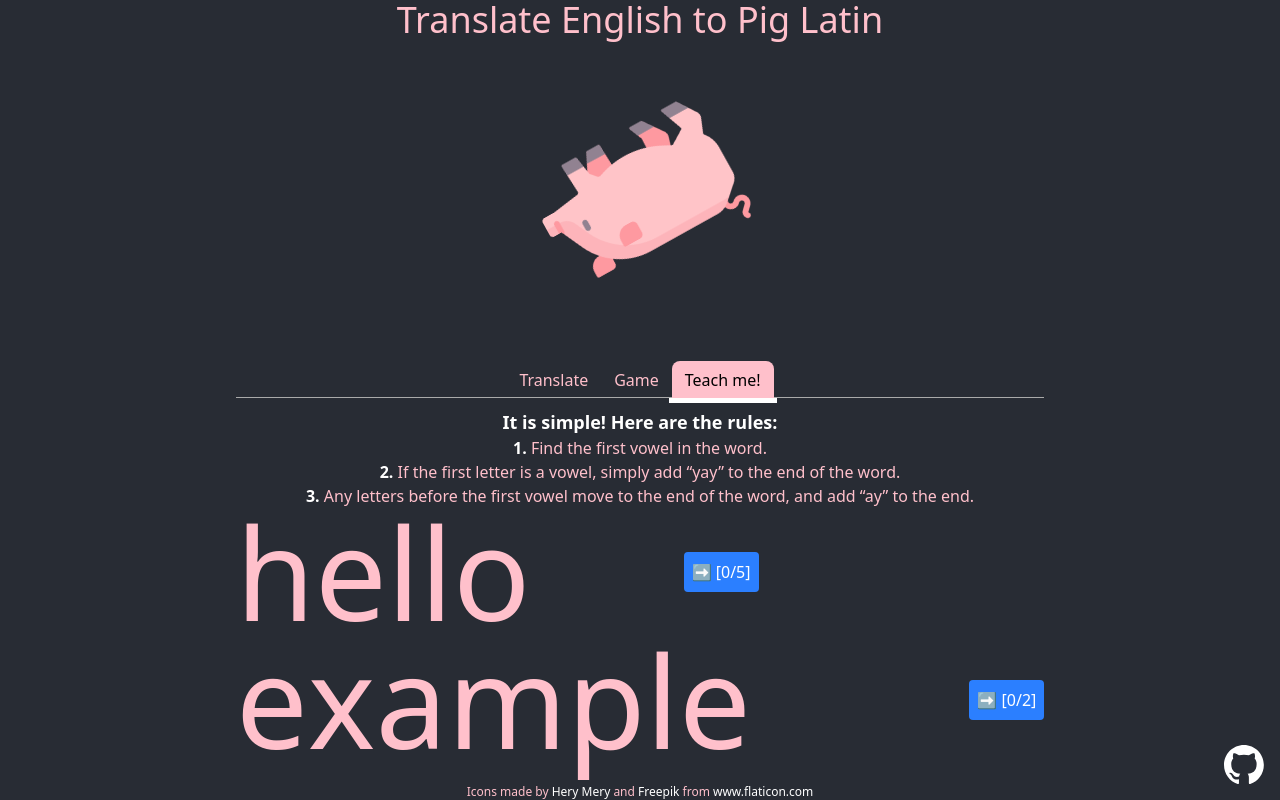
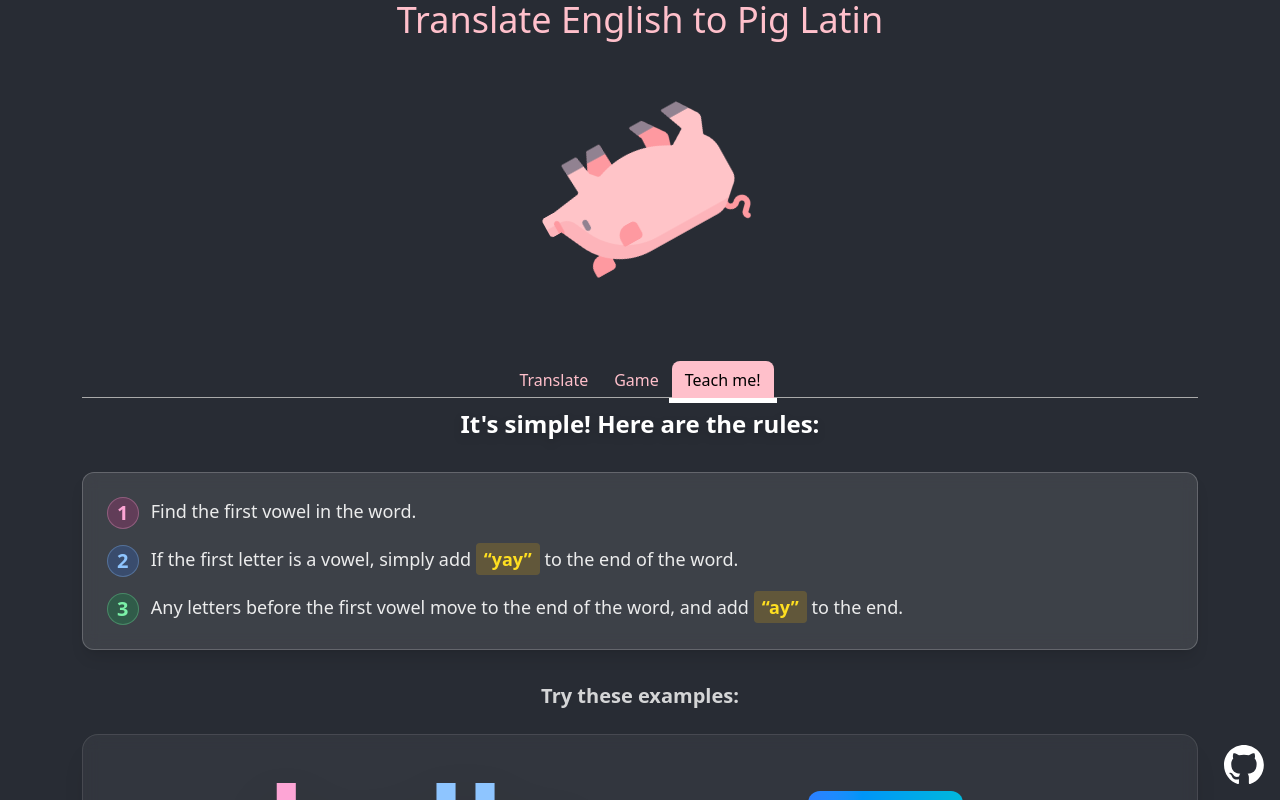
Before and after one commit to justinmcbride/react-pig-latin-translator, a Next.js app: page / in a window 1280 px wide. Both pictures are taken after a click on the tab "Teach me!". Shown: the top 800 px of the page. Built offline with nearby package versions, Linux system fonts and the light colour scheme.

Commit message:
teach me improvements

```diff
--- a/src/components/StepThroughWord.tsx
+++ b/src/components/StepThroughWord.tsx
@@ -164,42 +164,62 @@ const StepThroughWord = ({ originalWord }: StepThroughWordProps) => {
   }, [resetAnimations]);
 
   return (
-    <div className="flex flex-row gap-4 items-center">
+    <div className="bg-white/5 backdrop-blur-sm rounded-2xl p-8 border border-white/10 shadow-xl">
+      <div className="flex flex-col lg:flex-row gap-6 items-center justify-center">
         <div ref={scope} className="relative">
-        <div className="flex flex-row pointer-events-none select-none justify-center gap-0 text-9xl">
-          <motion.span id="leading" ref={leadingRef}>
+          <div className="flex flex-row pointer-events-none select-none justify-center gap-0 text-7xl lg:text-9xl font-bold text-white drop-shadow-2xl">
+            <motion.span id="leading" ref={leadingRef} className="text-pink-300">
               {leadingConsonants}
             </motion.span>
 
-          <motion.span id="vowel" ref={vowelRef}>
+            <motion.span id="vowel" ref={vowelRef} className="text-yellow-300">
               {firstVowel}
             </motion.span>
 
-          <motion.span id="trailing" ref={trailingRef}>
+            <motion.span id="trailing" ref={trailingRef} className="text-blue-300">
               {trailingEnd}
             </motion.span>
-          <motion.span id="suffix" ref={suffixRef} initial={{ opacity: 0 }}>
+            <motion.span id="suffix" ref={suffixRef} initial={{ opacity: 0 }} className="text-green-300">
               {suffix}
             </motion.span>
           </div>
         </div>
+
+        <div className="flex flex-col items-center gap-3">
           {currentStep === steps.length ? (
             <button
               onClick={handleReset}
               disabled={isAnimating}
-          className="rounded p-2 bg-blue-500 text-white"
+              className="group relative overflow-hidden rounded-xl px-6 py-3 bg-gradient-to-r from-purple-500 to-pink-500 text-white font-semibold shadow-lg hover:shadow-xl transform hover:scale-105 transition-all duration-200 disabled:opacity-50 disabled:transform-none"
             >
-          Reset
+              <span className="relative z-10">🔄 Reset</span>
+              <div className="absolute inset-0 bg-gradient-to-r from-purple-600 to-pink-600 opacity-0 group-hover:opacity-100 transition-opacity duration-200"></div>
             </button>
           ) : (
             <button
               onClick={handleNext}
               disabled={isAnimating}
-          className="rounded p-2 bg-blue-500 text-white disabled:bg-blue-200"
+              className="group relative overflow-hidden rounded-xl px-6 py-3 bg-gradient-to-r from-blue-500 to-cyan-500 text-white font-semibold shadow-lg hover:shadow-xl transform hover:scale-105 transition-all duration-200 disabled:opacity-50 disabled:transform-none"
             >
-          {`➡️ [${currentStep}/${steps.length}]`}
+              <span className="relative z-10">
+                ➡️ Step {currentStep + 1} of {steps.length}
+              </span>
+              <div className="absolute inset-0 bg-gradient-to-r from-blue-600 to-cyan-600 opacity-0 group-hover:opacity-100 transition-opacity duration-200"></div>
             </button>
           )}
+
+          <div className="text-white/60 text-sm text-center">
+            <span className="inline-block w-2 h-2 rounded-full bg-pink-300 mr-1"></span>
+            Consonants
+            <span className="mx-3">•</span>
+            <span className="inline-block w-2 h-2 rounded-full bg-yellow-300 mr-1"></span>
+            Vowels
+            <span className="mx-3">•</span>
+            <span className="inline-block w-2 h-2 rounded-full bg-green-300 mr-1"></span>
+            Suffix
+          </div>
+        </div>
+      </div>
     </div>
   );
 };
--- a/src/tabs/HowTo.tsx
+++ b/src/tabs/HowTo.tsx
@@ -4,20 +4,51 @@ import { StepThroughWord } from "@/components/StepThroughWord";
 
 const HowTo = () => {
   return (
-    <div>
-      <p className="text-white font-bold text-lg">It is simple! Here are the rules:</p>
+    <div className="space-y-8">
+      <div className="text-center">
+        <h2 className="text-white font-bold text-2xl mb-6 drop-shadow-lg">
+          It&apos;s simple! Here are the rules:
+        </h2>
+      </div>
 
-      <p><span className="text-white font-bold">1.</span> Find the first vowel in the word.</p>
-      <p>
-      <span className="text-white font-bold">2.</span> If the first letter is a vowel, simply add &ldquo;yay&rdquo; to the end of the word.
-      </p>
-      <p>
-      <span className="text-white font-bold">3.</span> Any letters before the first vowel move to the end of the word, and
-        add &ldquo;ay&rdquo; to the end.
-      </p>
+      <div className="bg-white/10 backdrop-blur-sm rounded-xl p-6 space-y-4 border border-white/20 shadow-lg">
+        <div className="flex items-start space-x-3">
+          <span className="text-pink-300 font-black text-xl bg-pink-500/20 rounded-full w-8 h-8 flex items-center justify-center flex-shrink-0 border border-pink-300/30">
+            1
+          </span>
+          <p className="text-white/90 text-lg leading-relaxed">
+            Find the first vowel in the word.
+          </p>
+        </div>
 
-      <StepThroughWord originalWord={"hello"} />
-      <StepThroughWord originalWord={"example"} />
+        <div className="flex items-start space-x-3">
+          <span className="text-blue-300 font-black text-xl bg-blue-500/20 rounded-full w-8 h-8 flex items-center justify-center flex-shrink-0 border border-blue-300/30">
+            2
+          </span>
+          <p className="text-white/90 text-lg leading-relaxed">
+            If the first letter is a vowel, simply add <span className="text-yellow-300 font-semibold bg-yellow-500/20 px-2 py-1 rounded">&ldquo;yay&rdquo;</span> to the end of the word.
+          </p>
+        </div>
+
+        <div className="flex items-start space-x-3">
+          <span className="text-green-300 font-black text-xl bg-green-500/20 rounded-full w-8 h-8 flex items-center justify-center flex-shrink-0 border border-green-300/30">
+            3
+          </span>
+          <p className="text-white/90 text-lg leading-relaxed">
+            Any letters before the first vowel move to the end of the word, and add <span className="text-yellow-300 font-semibold bg-yellow-500/20 px-2 py-1 rounded">&ldquo;ay&rdquo;</span> to the end.
+          </p>
+        </div>
+      </div>
+
+      <div className="space-y-6">
+        <h3 className="text-white/80 font-semibold text-xl text-center">
+          Try these examples:
+        </h3>
+        <div className="space-y-8">
+          <StepThroughWord originalWord={"hello"} />
+          <StepThroughWord originalWord={"example"} />
+        </div>
+      </div>
     </div>
   );
 };
```
Lines whose indentation alone changed are shown as unchanged.
